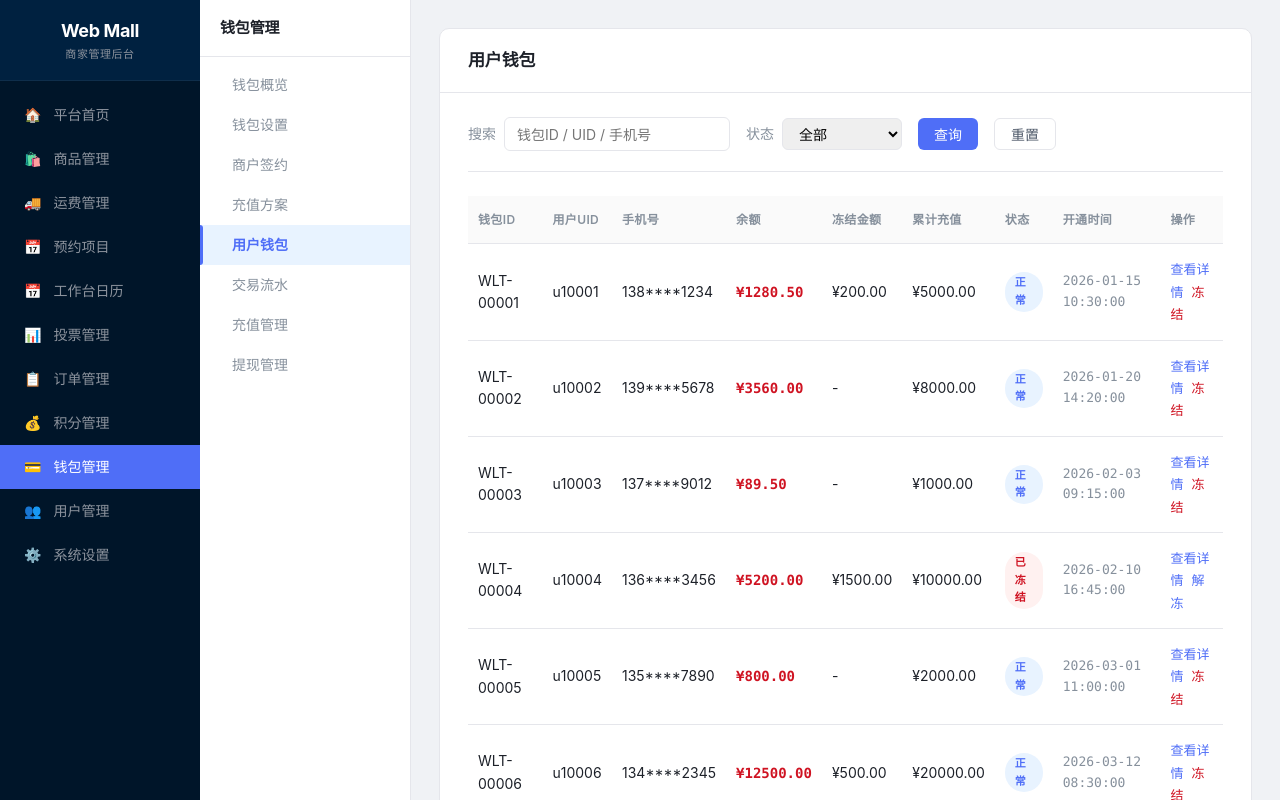
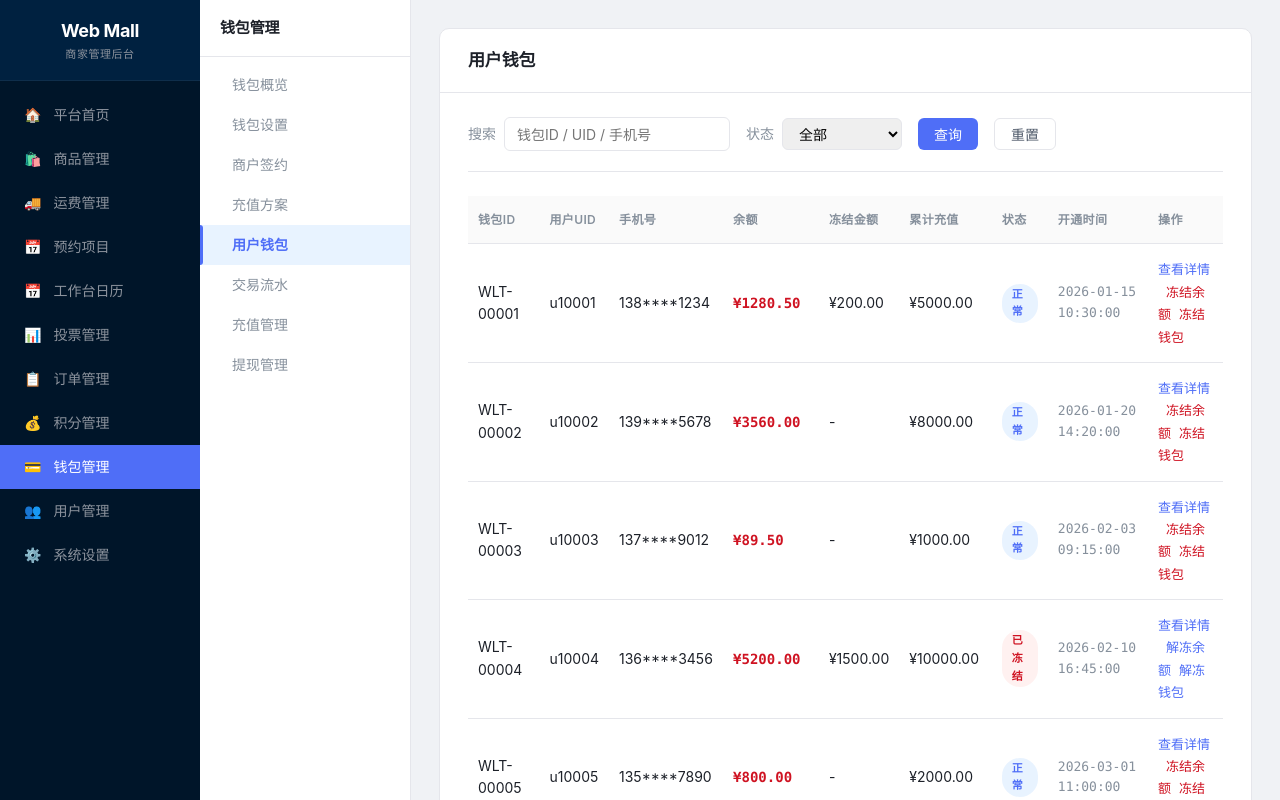
Before and after one commit to wu-pengbo/web_mall, a Vue app: page /wallet in a window 1280 px wide. Both pictures are taken after a click on the element "用户钱包". Shown: the top 800 px of the page. Built offline with nearby package versions, Linux system fonts and the light colour scheme; the HTML template or start-up script is replaced by a standard one.

Commit message:
refactor: 冻结操作拆分为余额冻结/冻结钱包两个独立操作

```diff
--- a/src/views/UserWallet.vue
+++ b/src/views/UserWallet.vue
@@ -615,14 +615,9 @@ const confirmFreezeAction = () => {
 
   if (isFreeze) {
     target.frozenAmount += freezeForm.amount
-    target.status = 'frozen'
     target.frozenReason = `${reasonText}：冻结 ¥${freezeForm.amount.toFixed(2)}`
   } else {
     target.frozenAmount -= freezeForm.amount
-    if (target.frozenAmount <= 0) {
-      target.status = 'normal'
-      target.frozenReason = undefined
-    }
   }
 
   // Generate transaction record
@@ -644,6 +639,24 @@ const confirmFreezeAction = () => {
 
   freezeModal.value = false
   alert(`钱包 ${target.walletId} 已${isFreeze ? '冻结' : '解冻'}（${isFreeze ? '冻结' : '解冻'}金额：¥${freezeForm.amount.toFixed(2)}）`)
+
+
+const freezeWallet = (item: UserWallet) => {
+    if (confirm(`确认冻结钱包「${item.walletId}」？冻结后该用户无法进行消费、提现等操作。`)) {
+    item.status = 'frozen'
+    item.frozenReason = '管理员冻结钱包'
+    alert('钱包已冻结')
+  }
+}
+
+const unfreezeWallet = (item: UserWallet) => {
+    if (confirm(`确认解冻钱包「${item.walletId}」？`)) {
+    item.status = 'normal'
+    item.frozenReason = undefined
+    alert('钱包已解冻')
+  }
+}
+
 }
 
 // ==================== 模块4：充值管理 ====================
@@ -1763,8 +1776,10 @@ const openSettlementFlow = (item: MerchantSign) => {
                 <td class="time-text">{{ w.openTime }}</td>
                 <td>
                   <span class="action-link primary" @click="showUserFlow(w)">查看详情</span>
-                  <span v-if="w.status === 'normal'" class="action-link danger" @click="showFreezeModal(w, 'freeze')" style="margin-left: 8px">冻结</span>
-                  <span v-if="w.status === 'frozen'" class="action-link primary" @click="showFreezeModal(w, 'unfreeze')" style="margin-left: 8px">解冻</span>
+                  <span v-if="w.status === 'normal'" class="action-link danger" @click="showFreezeModal(w, 'freeze')" style="margin-left: 8px">冻结余额</span>
+                  <span v-if="w.status === 'normal'" class="action-link danger" @click="freezeWallet(w)" style="margin-left: 8px">冻结钱包</span>
+                  <span v-if="w.status === 'frozen'" class="action-link primary" @click="showFreezeModal(w, 'unfreeze')" style="margin-left: 8px">解冻余额</span>
+                  <span v-if="w.status === 'frozen'" class="action-link primary" @click="unfreezeWallet(w)" style="margin-left: 8px">解冻钱包</span>
                 </td>
               </tr>
               <tr v-if="filteredWallets.length === 0">
@@ -2471,7 +2486,7 @@ const openSettlementFlow = (item: MerchantSign) => {
     <div v-if="freezeModal" class="modal-overlay" @click.self="freezeModal = false">
       <div class="modal-content modal-md">
         <div class="modal-header">
-          <h3>{{ freezeMode === 'freeze' ? '冻结' : '解冻' }}钱包</h3>
+          <h3>{{ freezeMode === 'freeze' ? '冻结' : '解冻' }}余额</h3>
           <span class="modal-close" @click="freezeModal = false">
             <svg class="modal-close-icon" viewBox="0 0 24 24" fill="none" stroke="currentColor" stroke-width="2" stroke-linecap="round"><line x1="6" y1="6" x2="18" y2="18"/><line x1="18" y1="6" x2="6" y2="18"/></svg>
           </span>
```
